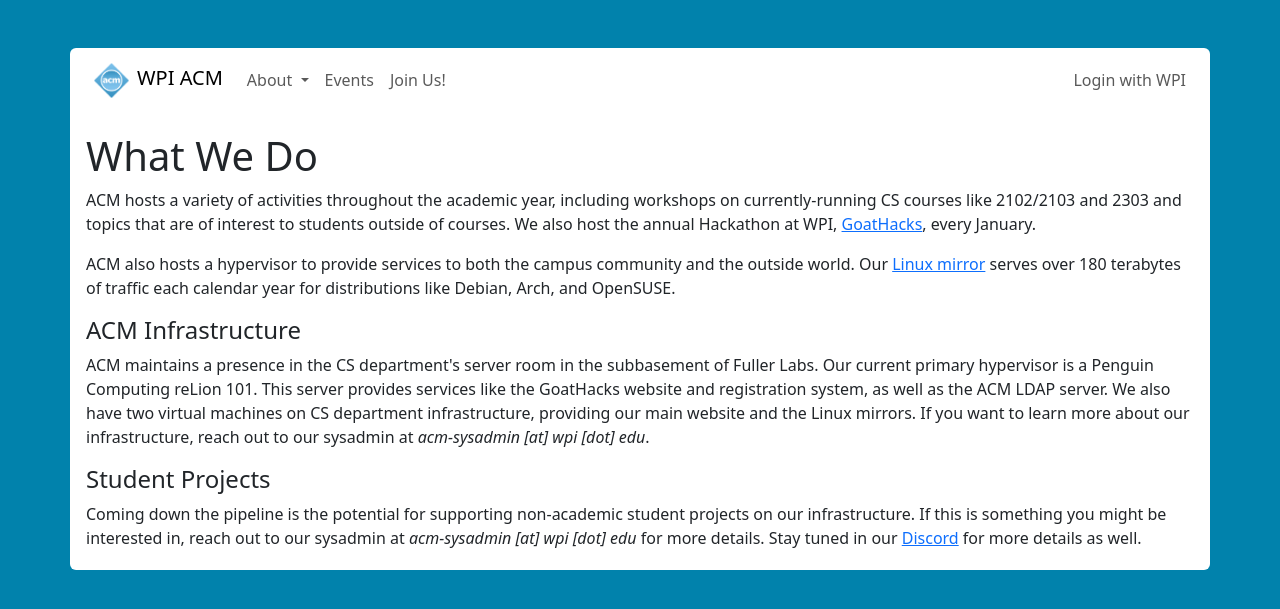
After one commit to wpi-acm/acm-site, a Flask app: page /what-we-do in a window 1280 px wide. The commit adds this page. Shown: the top 609 px of the page. Run offline with Flask 3, Linux system fonts and the light colour scheme; parts of the project's set-up code (start-up, migrations or seed data) failed here and were passed over; some libraries are stand-ins or nearby versions.

Commit message:
main: Split about section into multiple pages

```diff
--- a/acmsite/main/__init__.py
+++ b/acmsite/main/__init__.py
@@ -6,16 +6,24 @@ bp = Blueprint('main', __name__)
 
 @bp.route("/")
 def homepage():
-    return render_template("index.html")
+    return render_template("main/index.html")
 
 @bp.route("/about")
 def about():
-    return render_template("about.html")
+    return render_template("main/about.html")
+
+@bp.route("/officers")
+def officers():
+    return render_template("main/officers.html")
+
+@bp.route("/what-we-do")
+def activities():
+    return render_template("main/how_we_help.html")
 
 @bp.route("/events")
 def events():
     events = Event.query.filter(Event.start_time > datetime.datetime.now()).all()
-    return render_template("events.html", events=events)
+    return render_template("main/events.html", events=events)
 
 @bp.route("/join")
 def join():
--- a/acmsite/templates/layout.html
+++ b/acmsite/templates/layout.html
@@ -28,7 +28,16 @@
         </div>
         <div class="collapse navbar-collapse" id="navbarSupportedContent">
             <ul class="nav navbar-nav me-auto mb-2 mb-lg-0">
-                {{ render_nav_item('main.about', 'About')}}
+                <li class="navbar-item dropdown">
+                    <a class="nav-link dropdown-toggle" href="#" role="button" data-bs-toggle="dropdown" aria-expanded="false">
+                        About
+                    </a>
+                    <ul class="dropdown-menu">
+                        {{ render_nav_item('main.about', 'Summary') }}
+                        {{ render_nav_item('main.officers', 'Exec Board') }}
+                        {{ render_nav_item('main.activities', 'What We Do') }}
+                    </ul>
+                </li>
                 {{ render_nav_item('main.events', 'Events')}}
                 {{ render_nav_item('main.join', 'Join Us!')}}
             </ul>
--- /dev/null
+++ b/acmsite/templates/main/how_we_help.html
@@ -0,0 +1,31 @@
+{% extends "layout.html" %}
+
+{% block app_content %}
+<h1>What We Do</h1>
+
+<p>ACM hosts a variety of activities throughout the academic year, including
+workshops on currently-running CS courses like 2102/2103 and 2303 and topics
+that are of interest to students outside of courses. We also host the annual
+Hackathon at WPI, <a href="https://hack.wpi.edu">GoatHacks</a>, every January.</p>
+
+<p>ACM also hosts a hypervisor to provide services to both the campus community
+and the outside world. Our <a href="https://mirrors.acm.wpi.edu">Linux
+    mirror</a> serves over 180 terabytes of traffic each calendar year for
+distributions like Debian, Arch, and OpenSUSE.</p>
+
+<h4>ACM Infrastructure</h4>
+<p>ACM maintains a presence in the CS department's server room in the
+subbasement of Fuller Labs. Our current primary hypervisor is a Penguin
+Computing reLion 101. This server provides services like the GoatHacks website
+and registration system, as well as the ACM LDAP server. We also have two
+virtual machines on CS department infrastructure, providing our main website and
+the Linux mirrors. If you want to learn more about our infrastructure, reach out
+to our sysadmin at <em>acm-sysadmin [at] wpi [dot] edu</em>.</p>
+
+<h4>Student Projects</h4>
+<p>Coming down the pipeline is the potential for supporting non-academic student
+projects on our infrastructure. If this is something you might be interested in,
+reach out to our sysadmin at <em>acm-sysadmin [at] wpi [dot] edu</em> for more
+details. Stay tuned in our <a href="https://acm.wpi.edu/discord">Discord</a> for
+more details as well.</p>
+{% endblock app_content %}
```
Also changed, not shown: acmsite/templates/main/about.html (added, +43 -0 lines), acmsite/templates/main/officers.html (renamed from acmsite/templates/about.html, +3 -64 lines), acmsite/templates/main/events.html (renamed from acmsite/templates/events.html), acmsite/templates/main/index.html (renamed from acmsite/templates/index.html).
